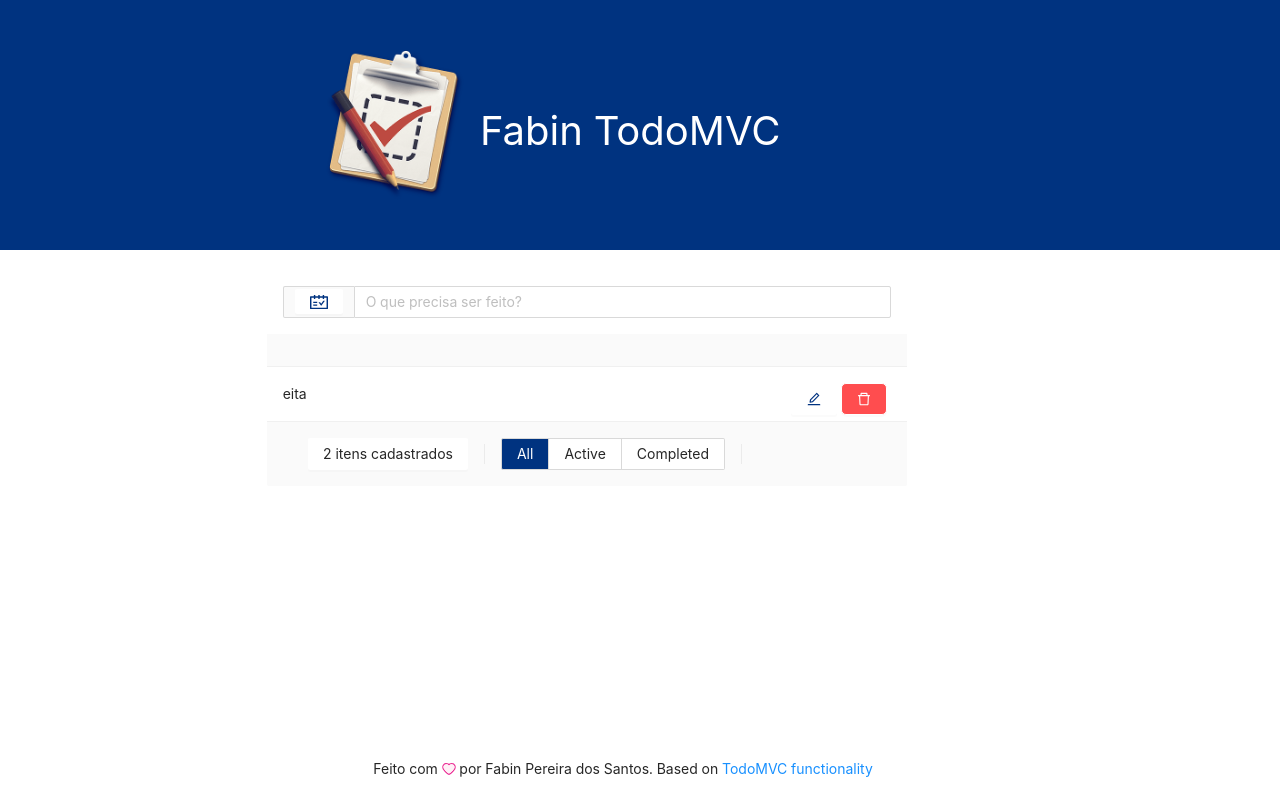
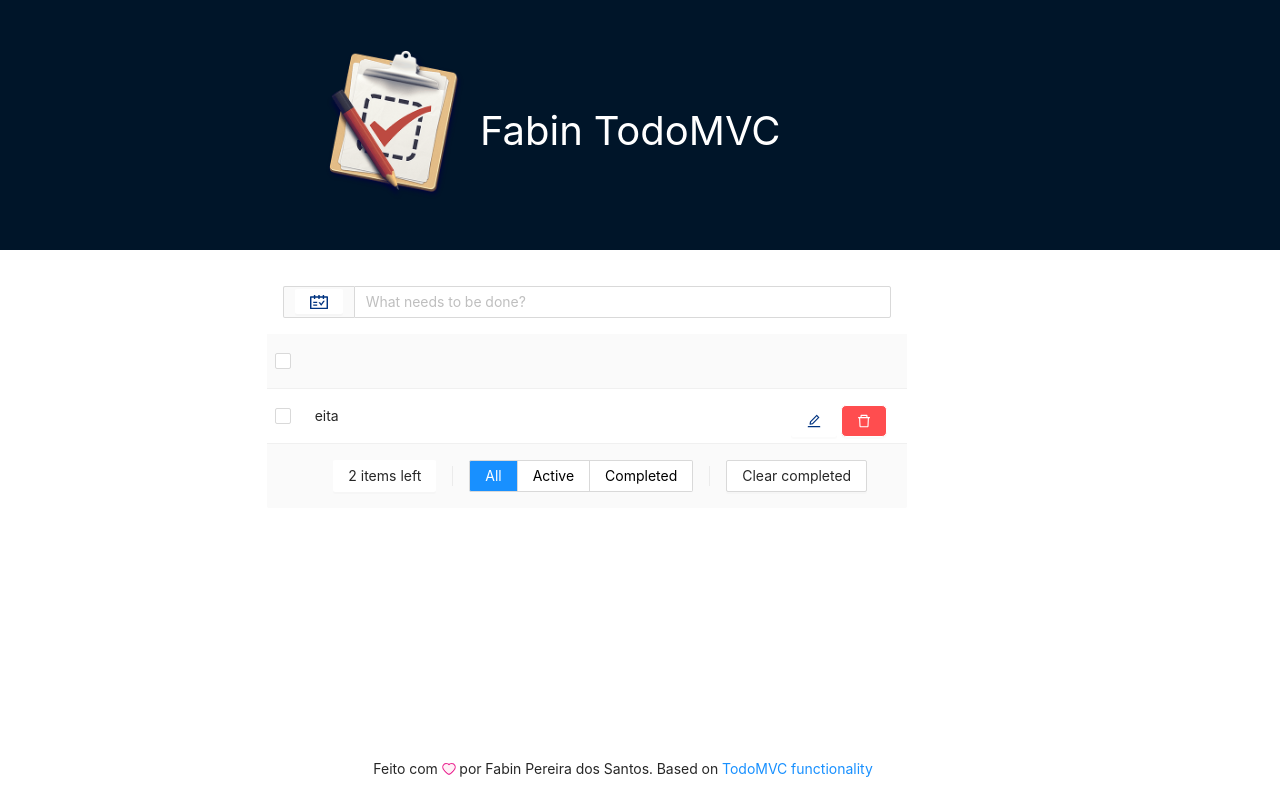
Before and after one commit to pereirafabiosantos2018/app-next-todo, a Next.js app in the folder todo-mvc-next/: page / in a window 1280 px wide. Built offline with nearby package versions, Linux system fonts and the light colour scheme.

Commit message:
Mais ajustes de tela

```diff
--- a/todo-mvc-next/Enums/enums.js
+++ b/todo-mvc-next/Enums/enums.js
@@ -1,4 +1,6 @@
 export const Colors = {
     'Azul': '#003380',
-    'Branco': '#fff'
+    'Azul_Claro': '#1890ff',
+    'Branco': '#fff',
+    'Preto': 'black'
 }
--- a/todo-mvc-next/pages/index.js
+++ b/todo-mvc-next/pages/index.js
@@ -9,6 +9,7 @@ import Link from 'next/link'
 
 // Enums
 import { Colors } from '../Enums/enums';
+import { useState } from 'react';
 
 
 const columns = [
@@ -37,16 +38,37 @@ const columns = [
 
 const onSelectChange = selectedRowKeys => {
   console.log('selectedRowKeys changed: ', selectedRowKeys);
-  this.setState({ selectedRowKeys });
+  // this.setState({ selectedRowKeys });
 };
 
-const data = [
+let data = [
   {
     tarefa: 'eita',
   }
 ];
 
+const AddItem = (item) => {
+  console.log('adicionando item na lista -> ', item);
+
+  data.push({
+    tarefa: item
+  });
+
+}
+
 export default function Home() {
+
+  const selectedStyle = {
+    backgroundColor: Colors.Azul_Claro,
+    color: Colors.Branco
+  };
+
+  const unselectedStyle = {
+    backgroundColor: Colors.Branco,
+    color: Colors.Preto
+  };
+
+  const [selected, setSelected] = useState('all');
 
   const rowSelection = {
     // selectedRowKeys,
@@ -56,7 +78,7 @@ export default function Home() {
   return (
 
     <>
-      <div style={{ backgroundColor: Colors.Azul, height: 250, width: '100%' }}>
+      <div style={{ backgroundColor: '#001529', height: 250, width: '100%' }}>
 
         <Row>
 
@@ -93,8 +115,8 @@ export default function Home() {
                         <ScheduleOutlined style={{ color: '#003380', fontSize: 18 }} />
                       </Button>
                     }
-                    placeholder="O que precisa ser feito?"
-                    onPressEnter={() => alert('apertei enter, aeeee')} />
+                    placeholder="What needs to be done?"
+                    onPressEnter={() => AddItem('1')} />
 
                 </Col>
 
@@ -105,25 +127,46 @@ export default function Home() {
               <Row>
                 {
                   <>
-                    <Col span={24} offset={1}>
+                    <Col span={24} offset={2}>
 
                       <Space split={<Divider type="vertical" style={{ height: 20 }} />}>
 
                         <Button style={{ border: 0 }}>
-                          2 itens cadastrados
+                          2 items left
                         </Button>
 
                         <Space>
 
-                          <Radio.Group value={'large'}>
-                            <Radio.Button value="all" style={{ backgroundColor: Colors.Azul, color: '#fff' }}>All</Radio.Button>
-                            <Radio.Button value="active">Active</Radio.Button>
-                            <Radio.Button value="completed">Completed</Radio.Button>
+                          <Radio.Group value={'large'} onChange={(prop) => console.log('alteração do radio -> ', prop.target)}>
+
+                            <Radio.Button value="all"
+                              style={selected === 'all' ? selectedStyle : unselectedStyle}
+                              onClick={() => setSelected('all')}>
+
+                              All
+                            </Radio.Button>
+
+                            <Radio.Button value="active"
+                              style={selected === 'active' ? selectedStyle : unselectedStyle}
+                              onClick={() => setSelected('active')}>
+
+                              Active
+                            </Radio.Button>
+
+                            <Radio.Button value="completed"
+                              style={selected === 'completed' ? selectedStyle : unselectedStyle}
+                              onClick={() => setSelected('completed')}>
+
+                              Completed
+                            </Radio.Button>
+
                           </Radio.Group>
 
-                          <Divider type="vertical" style={{ height: 20 }} />
+                        </Space>
 
-                        </Space>
+                        <Button>
+                          Clear completed
+                        </Button>
 
                       </Space>
 
@@ -135,6 +178,7 @@ export default function Home() {
             }
             columns={columns}
             dataSource={data}
+            rowSelection={rowSelection}
             pagination={false} />
 
         </Col>
```
